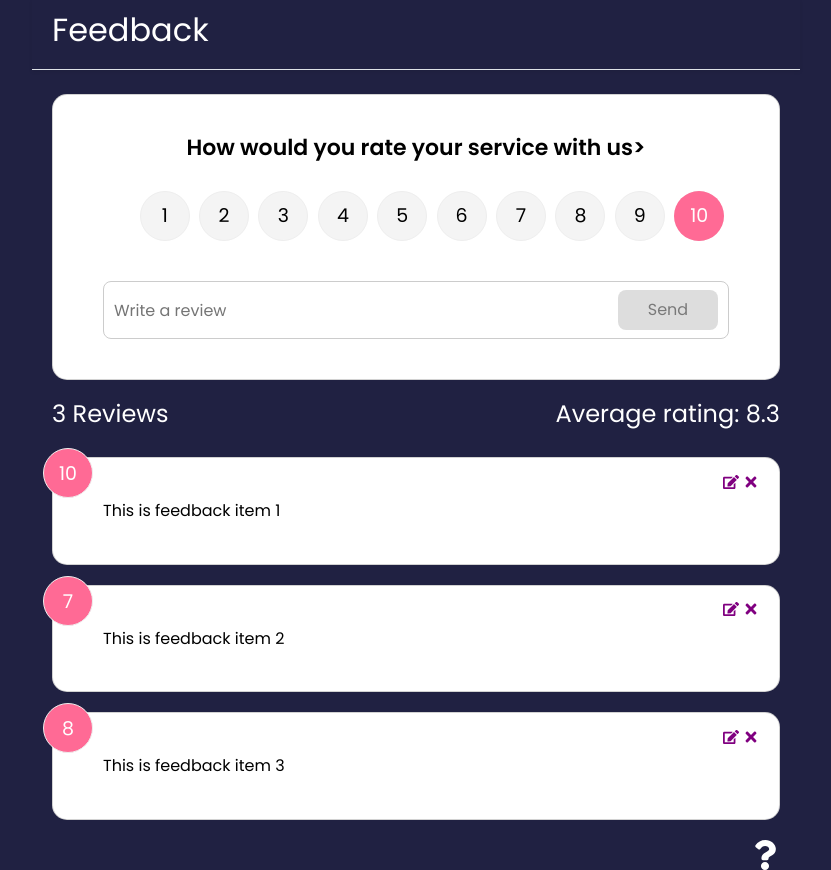
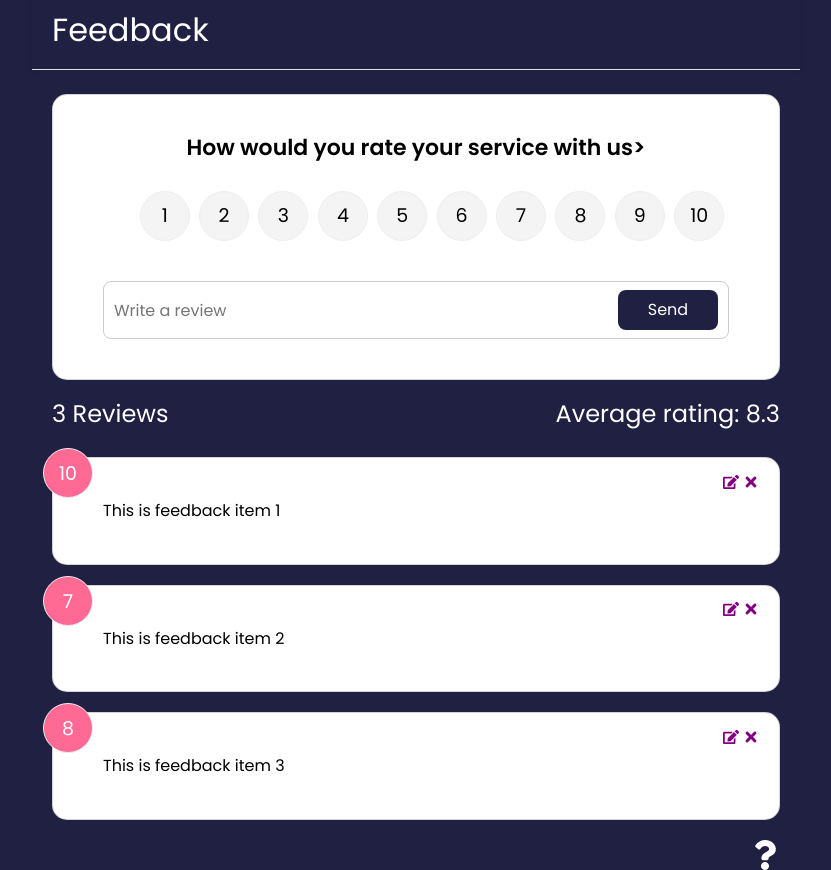
Before and after one commit to letStayFoolish/feedback-app-react, a React (Create React App) app: page / in a window 1280 px wide. Shown: the whole page, without its empty margins (224-1055 px from the left). Built offline with nearby package versions, Linux system fonts and the light colour scheme.

Commit message:
Side Effects With useEffect

```diff
--- a/src/components/FeedbackForm.jsx
+++ b/src/components/FeedbackForm.jsx
@@ -1,5 +1,5 @@
 import Card from './shared/Card'
-import {useState, useContext} from "react";
+import {useState, useContext, useEffect} from "react";
 import Button from "./shared/Button";
 import RatingSelect from "./RatingSelect";
 import FeedbackContext from "../context/FeedbackContex";
@@ -7,23 +7,33 @@
 const FeedbackForm = () => {
   const [btnDisabled, setBtnDisabled] = useState(true)
   const [text, setText] = useState('')
+  const [rating, setRating] = useState(10)
   const [message, setMessage] = useState('')
-  const [rating, setRating] = useState(10)
 
-  const { addFeedback } = useContext(FeedbackContext)
+  const {addFeedback, feedbackEdit} = useContext(FeedbackContext)
+
+  useEffect(() => {
+    if (feedbackEdit.item.edit !== false) {
+      setBtnDisabled(false)
+      setText(feedbackEdit.item.text)
+      setRating(feedbackEdit.item.rating) // set rating in a Form component, but also we need to change it visually.
+    }
+  }, [feedbackEdit]);
 
   function handleTextChange(e) {
     if (text === '') {
       setBtnDisabled(true)
       setMessage(null)
-    } else if ((text !== '') && (text.trim().length <= 10)) {
+
+      // prettier-ignore
+    } else if (text.trim().length < 10) { // 👈 check for less than 10
+      setMessage('Text must be at least 10 characters')
       setBtnDisabled(true)
-      setMessage('Text must be at least 10 characters.')
     } else {
+      setMessage(null)
       setBtnDisabled(false)
-      setMessage(null)
     }
-    setText(e.target.value)
+    setText(text)
   }
 
   function handleSubmit(e) {
--- a/src/components/RatingSelect.jsx
+++ b/src/components/RatingSelect.jsx
@@ -1,11 +1,20 @@
-import {useState} from "react";
+import {useState, useContext, useEffect} from "react";
+import FeedbackContext from "../context/FeedbackContex";
 
 const RatingSelect = ({ select }) => {
   const [selected, setSelected] = useState(10)
+
+  const { feedbackEdit } = useContext(FeedbackContext)
+
   const handleChange = (e) => {
     setSelected(+e.currentTarget.value)
     select(+e.currentTarget.value)
   }
+
+  useEffect(() => {
+    setSelected(feedbackEdit.item.rating)
+  }, [feedbackEdit]); // visually showing the rating in a Form component
+
   return (
     <ul className='rating'>
       <li>
--- a/src/context/FeedbackContex.jsx
+++ b/src/context/FeedbackContex.jsx
@@ -51,7 +51,7 @@
 
   return (
     <FeedbackContext.Provider
-      value={{ feedback, deleteFeedback, addFeedback, editFeedback }}
+      value={{ feedback, deleteFeedback, addFeedback, editFeedback, feedbackEdit }}
   >
     {children}
   </FeedbackContext.Provider>
```
